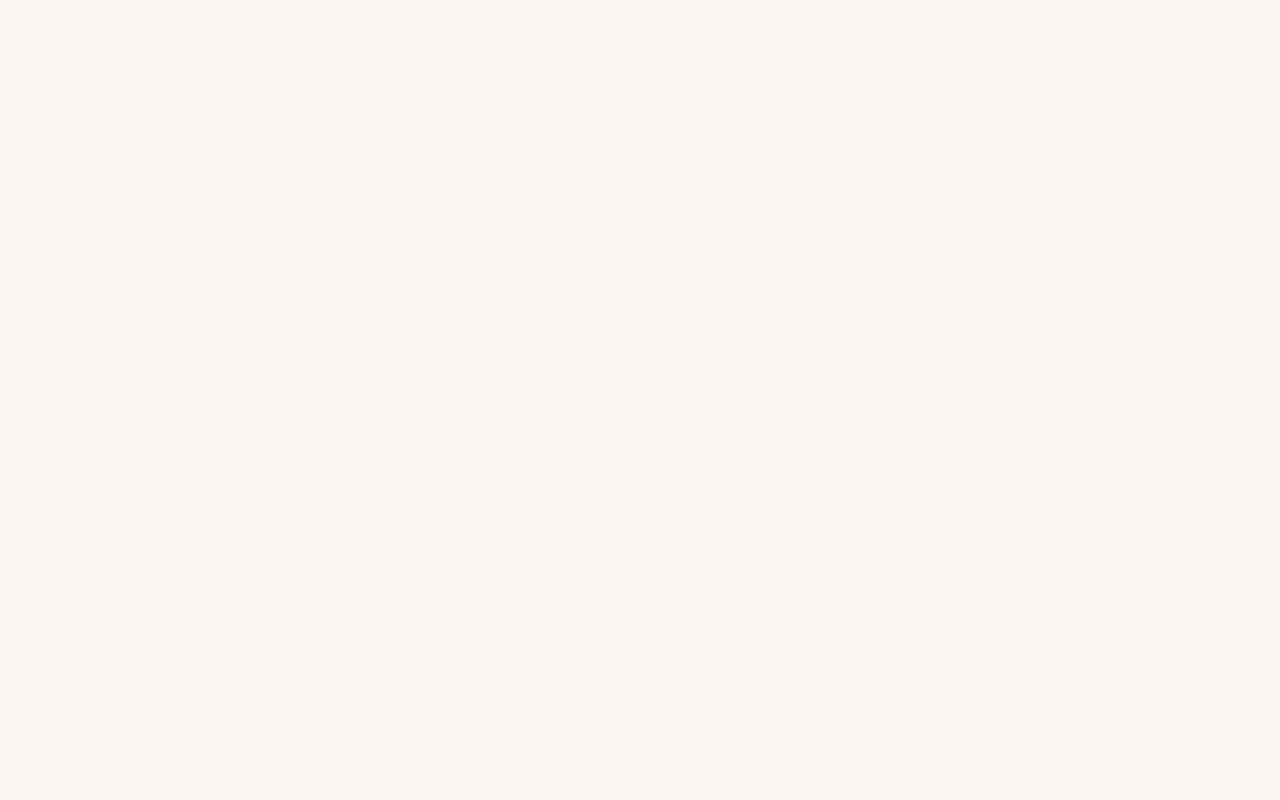
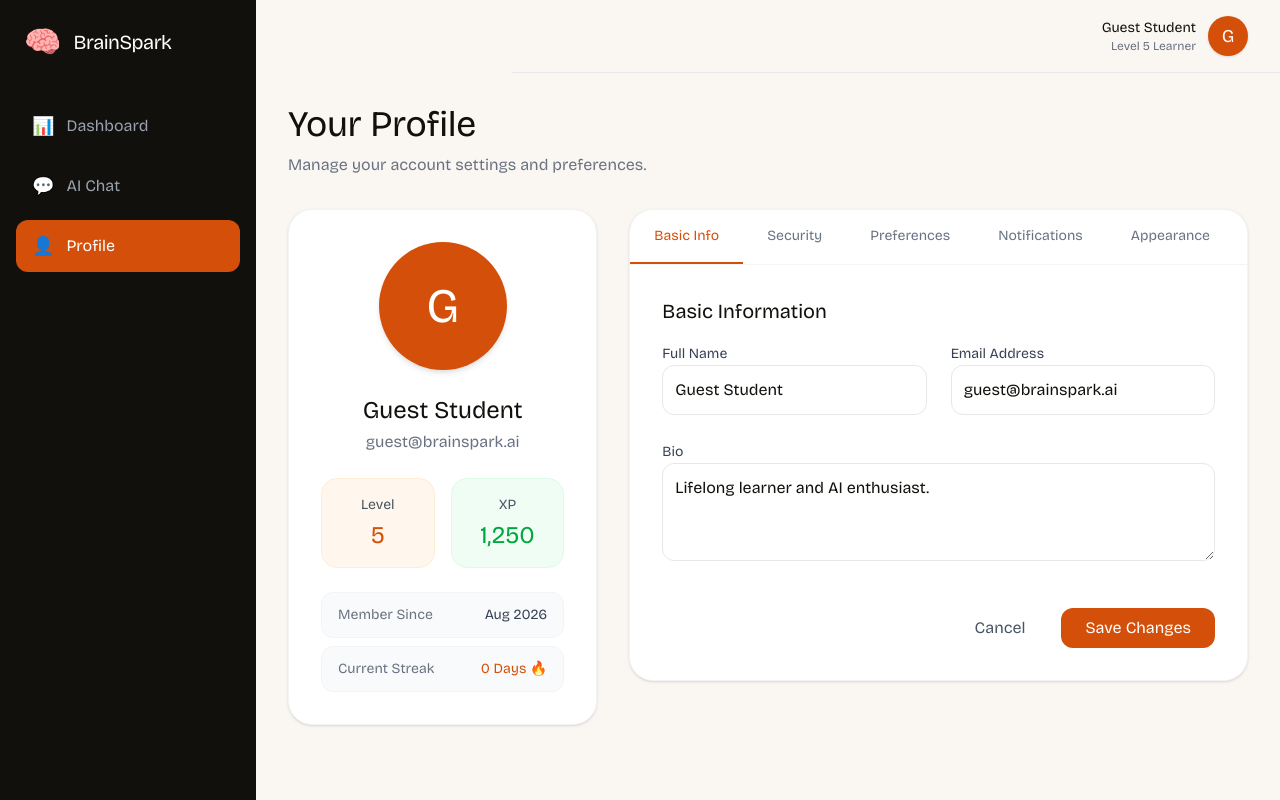
Before and after one commit to CodeKaiser11/BrainSpark-AI, a React (Vite) app in the folder frontend/: page /profile in a window 1280 px wide. Before the commit this address had no page. Built offline with nearby package versions, Linux system fonts and the light colour scheme.

Commit message:
feat: implement user profile page and settings management dashboard

```diff
--- a/frontend/src/App.jsx
+++ b/frontend/src/App.jsx
@@ -9,6 +9,7 @@ import MindMaps from './pages/MindMaps';
 import NotesGenerator from './pages/NotesGenerator';
 import SmartQuizzes from './pages/SmartQuizzes';
 import YouTubePicks from './pages/YouTubePicks';
+import Profile from './pages/Profile';
 
 function AppRoutes() {
   return (
@@ -18,6 +19,7 @@ function AppRoutes() {
       {/* Routes wrapped in Layout */}
       <Route element={<Layout />}>
         <Route path="/dashboard" element={<Dashboard />} />
+        <Route path="/profile" element={<Profile />} />
         <Route path="/snapsolve" element={<SnapSolve />} />
         <Route path="/mindmaps" element={<MindMaps />} />
         <Route path="/notes" element={<NotesGenerator />} />
--- a/frontend/src/components/Navbar.jsx
+++ b/frontend/src/components/Navbar.jsx
@@ -1,3 +1,4 @@
+import { Link } from 'react-router-dom';
 import { useAuth } from '../context/AuthContext';
 
 export default function Navbar() {
@@ -9,7 +10,7 @@ export default function Navbar() {
         {/* Can put breadcrumbs or page title here if needed */}
       </div>
       <div className="flex items-center gap-4">
-        <div className="flex items-center gap-3">
+        <Link to="/profile" className="flex items-center gap-3 hover:opacity-80 transition-opacity cursor-pointer">
           <div className="text-right">
             <div className="text-sm font-bold text-brand-dark">{user?.name || 'Student'}</div>
             <div className="text-xs text-gray-500">Level 5 Learner</div>
@@ -17,7 +18,7 @@ export default function Navbar() {
           <div className="w-10 h-10 rounded-full bg-brand-orange text-white flex items-center justify-center font-bold text-lg shadow-sm">
             {user?.name ? user.name.charAt(0).toUpperCase() : 'S'}
           </div>
-        </div>
+        </Link>
       </div>
     </header>
   );
--- /dev/null
+++ b/frontend/src/components/ProfileCard.jsx
@@ -0,0 +1,44 @@
+import React from 'react';
+import { useAuth } from '../context/AuthContext';
+
+export default function ProfileCard() {
+  const { user } = useAuth();
+
+  return (
+    <div className="bg-white p-8 rounded-3xl shadow-sm border border-gray-100 flex flex-col items-center text-center">
+      <div className="relative mb-6 cursor-pointer group">
+        <div className="w-32 h-32 rounded-full bg-brand-orange text-white flex items-center justify-center font-bold text-5xl shadow-md overflow-hidden">
+          {user?.name ? user.name.charAt(0).toUpperCase() : 'S'}
+        </div>
+        <div className="absolute inset-0 bg-black/40 rounded-full flex items-center justify-center opacity-0 group-hover:opacity-100 transition-opacity">
+          <span className="text-white text-xl">📷</span>
+        </div>
+      </div>
+
+      <h2 className="text-2xl font-bold text-brand-dark mb-1">{user?.name || 'Guest Student'}</h2>
+      <p className="text-gray-500 mb-6">{user?.email || 'guest@brainspark.ai'}</p>
+
+      <div className="w-full grid grid-cols-2 gap-4 mb-6">
+        <div className="bg-orange-50 p-4 rounded-2xl border border-orange-100">
+          <div className="text-sm text-gray-600 mb-1">Level</div>
+          <div className="text-2xl font-bold text-brand-orange">5</div>
+        </div>
+        <div className="bg-green-50 p-4 rounded-2xl border border-green-100">
+          <div className="text-sm text-gray-600 mb-1">XP</div>
+          <div className="text-2xl font-bold text-green-600">{user?.xp || '1,250'}</div>
+        </div>
+      </div>
+
+      <div className="w-full flex items-center justify-between px-4 py-3 bg-gray-50 rounded-xl border border-gray-100 mb-2 text-sm">
+        <span className="text-gray-500">Member Since</span>
+        <span className="font-semibold text-gray-700">Aug 2026</span>
+      </div>
+      <div className="w-full flex items-center justify-between px-4 py-3 bg-gray-50 rounded-xl border border-gray-100 text-sm">
+        <span className="text-gray-500">Current Streak</span>
+        <span className="font-semibold text-brand-orange flex items-center gap-1">
+          {user?.streak || 0} Days 🔥
+        </span>
+      </div>
+    </div>
+  );
+}
--- /dev/null
+++ b/frontend/src/components/SettingsPanel.jsx
@@ -0,0 +1,119 @@
+import React, { useState } from 'react';
+import { useAuth } from '../context/AuthContext';
+
+export default function SettingsPanel() {
+  const { user } = useAuth();
+  const [activeTab, setActiveTab] = useState('basic');
+
+  const tabs = [
+    { id: 'basic', label: 'Basic Info' },
+    { id: 'security', label: 'Security' },
+    { id: 'preferences', label: 'Preferences' },
+    { id: 'notifications', label: 'Notifications' },
+    { id: 'appearance', label: 'Appearance' },
+  ];
+
+  return (
+    <div className="bg-white rounded-3xl shadow-sm border border-gray-100 overflow-hidden">
+      {/* Settings Navigation */}
+      <div className="flex border-b border-gray-100 overflow-x-auto no-scrollbar">
+        {tabs.map((tab) => (
+          <button
+            key={tab.id}
+            onClick={() => setActiveTab(tab.id)}
+            className={`px-6 py-4 font-medium text-sm whitespace-nowrap transition-colors border-b-2 ${
+              activeTab === tab.id
+                ? 'border-brand-orange text-brand-orange'
+                : 'border-transparent text-gray-500 hover:text-brand-dark'
+            }`}
+          >
+            {tab.label}
+          </button>
+        ))}
+      </div>
+
+      {/* Settings Content */}
+      <div className="p-8">
+
+        {/* Basic Info Tab */}
+        {activeTab === 'basic' && (
+          <div className="space-y-6">
+            <h3 className="text-xl font-bold mb-4">Basic Information</h3>
+            <div className="grid grid-cols-1 md:grid-cols-2 gap-6">
+              <div className="space-y-2">
+                <label className="text-sm font-medium text-gray-700">Full Name</label>
+                <input
+                  type="text"
+                  defaultValue={user?.name || 'Guest Student'}
+                  className="w-full p-3 border border-gray-200 rounded-xl focus:border-brand-orange focus:ring-1 focus:ring-brand-orange outline-none transition-colors"
+                />
+              </div>
+              <div className="space-y-2">
+                <label className="text-sm font-medium text-gray-700">Email Address</label>
+                <input
+                  type="email"
+                  defaultValue={user?.email || 'guest@brainspark.ai'}
+                  className="w-full p-3 border border-gray-200 rounded-xl focus:border-brand-orange focus:ring-1 focus:ring-brand-orange outline-none transition-colors"
+                />
+              </div>
+              <div className="space-y-2 md:col-span-2">
+                <label className="text-sm font-medium text-gray-700">Bio</label>
+                <textarea
+                  rows="3"
+                  defaultValue="Lifelong learner and AI enthusiast."
+                  className="w-full p-3 border border-gray-200 rounded-xl focus:border-brand-orange focus:ring-1 focus:ring-brand-orange outline-none transition-colors"
+                ></textarea>
+              </div>
+            </div>
+            <div className="pt-4 flex justify-end gap-3">
+              <button className="px-6 py-2 rounded-xl font-medium text-gray-600 hover:bg-gray-50 transition-colors">Cancel</button>
+              <button className="px-6 py-2 rounded-xl font-bold bg-brand-orange text-white hover:bg-orange-600 transition-colors">Save Changes</button>
+            </div>
+          </div>
+        )}
+
+        {/* Security Tab */}
+        {activeTab === 'security' && (
+          <div className="space-y-6">
+            <h3 className="text-xl font-bold mb-4">Security Settings</h3>
+            <div className="space-y-4 max-w-md">
+              <div className="space-y-2">
+                <label className="text-sm font-medium text-gray-700">Current Password</label>
+                <input
+                  type="password"
+                  className="w-full p-3 border border-gray-200 rounded-xl focus:border-brand-orange outline-none"
+                />
+              </div>
+              <div className="space-y-2">
+                <label className="text-sm font-medium text-gray-700">New Password</label>
+                <input
+                  type="password"
+                  className="w-full p-3 border border-gray-200 rounded-xl focus:border-brand-orange outline-none"
+                />
+              </div>
+            </div>
+            <div className="pt-4 flex justify-start gap-3">
+              <button className="px-6 py-2 rounded-xl font-bold bg-brand-orange text-white hover:bg-orange-600 transition-colors">Update Password</button>
+            </div>
+
+            <div className="mt-12 pt-8 border-t border-gray-100">
+              <h4 className="text-lg font-bold text-red-600 mb-2">Danger Zone</h4>
+              <p className="text-sm text-gray-500 mb-4">Once you delete your account, there is no going back. Please be certain.</p>
+              <button className="px-6 py-2 rounded-xl font-bold border border-red-200 text-red-600 hover:bg-red-50 transition-colors">Delete Account</button>
+            </div>
+          </div>
+        )}
+
+        {/* Preferences, Notifications, Appearance Mock Tabs */}
+        {['preferences', 'notifications', 'appearance'].includes(activeTab) && (
+          <div className="flex flex-col items-center justify-center py-12 text-center">
+            <div className="text-6xl mb-4">⚙️</div>
+            <h3 className="text-xl font-bold mb-2 capitalize">{activeTab} Settings</h3>
+            <p className="text-gray-500 max-w-sm">This settings pane is currently under construction and will be available in the next phase.</p>
+          </div>
+        )}
+
+      </div>
+    </div>
+  );
+}
--- a/frontend/src/components/Sidebar.jsx
+++ b/frontend/src/components/Sidebar.jsx
@@ -7,6 +7,7 @@ export default function Sidebar() {
   const navItems = [
     { name: 'Dashboard', path: '/dashboard', icon: '📊' },
     { name: 'AI Chat', path: '/chat', icon: '💬' },
+    { name: 'Profile', path: '/profile', icon: '👤' },
   ];
 
   return (
--- /dev/null
+++ b/frontend/src/pages/Profile.jsx
@@ -0,0 +1,26 @@
+import React from 'react';
+import ProfileCard from '../components/ProfileCard';
+import SettingsPanel from '../components/SettingsPanel';
+
+export default function Profile() {
+  return (
+    <div className="max-w-6xl mx-auto space-y-8">
+      <section className="mb-8">
+        <h1 className="text-4xl font-bold text-brand-dark">Your Profile</h1>
+        <p className="text-gray-500 mt-2">Manage your account settings and preferences.</p>
+      </section>
+
+      <div className="flex flex-col lg:flex-row gap-8">
+        {/* Left Column - Profile Card */}
+        <div className="w-full lg:w-1/3">
+          <ProfileCard />
+        </div>
+
+        {/* Right Column - Settings Panel */}
+        <div className="w-full lg:w-2/3">
+          <SettingsPanel />
+        </div>
+      </div>
+    </div>
+  );
+}
```
